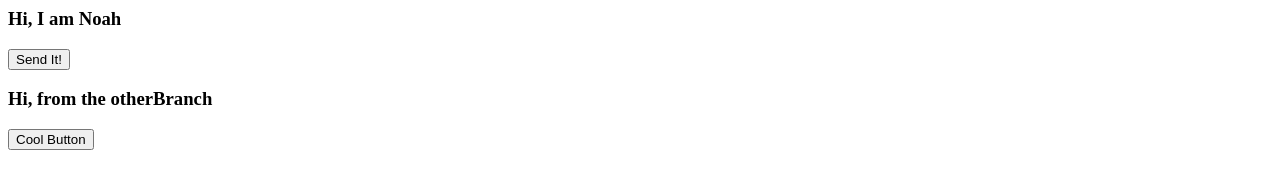
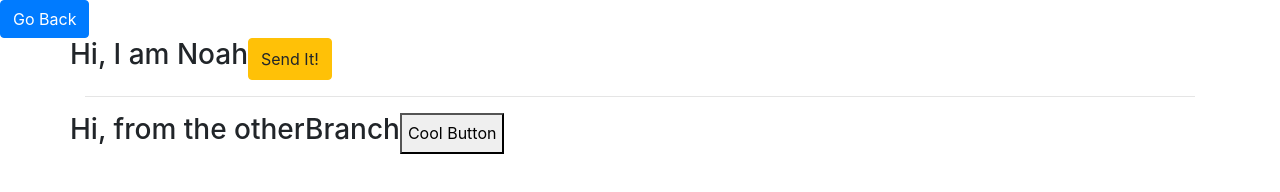
Before and after one commit to nmerenbloom/hello-world, a website: page noah.html in a window 1280 px wide. Drawn offline with nearby package versions, Linux system fonts and the light colour scheme.

Commit message:
yarn and more

```diff
--- a/noah.html
+++ b/noah.html
@@ -1,10 +1,22 @@
+<html>
+
+<head>
+    <meta charset="utf-8">
+    <title>Hello, World</title>
+    <link rel="stylesheet" href="node_modules\bootstrap\dist\css\bootstrap.min.css">
+    <link rel="stylesheet" href="myStyle.css">
+</head>
+
+<body>
+    <button class="btn btn-primary">Go Back</button>
     <div class="container">
         <div class="row">
             <h3>Hi, I am Noah</h3>
-        <button>
+            <button class="btn btn-warning">
                 Send It!
             </button>
         </div>
+        <hr>
     </div>
 
     <div class="container">
@@ -15,3 +27,6 @@
             </button>
         </div>
     </div>
+</body>
+
+</html>
```
Lines whose indentation alone changed are shown as unchanged.
